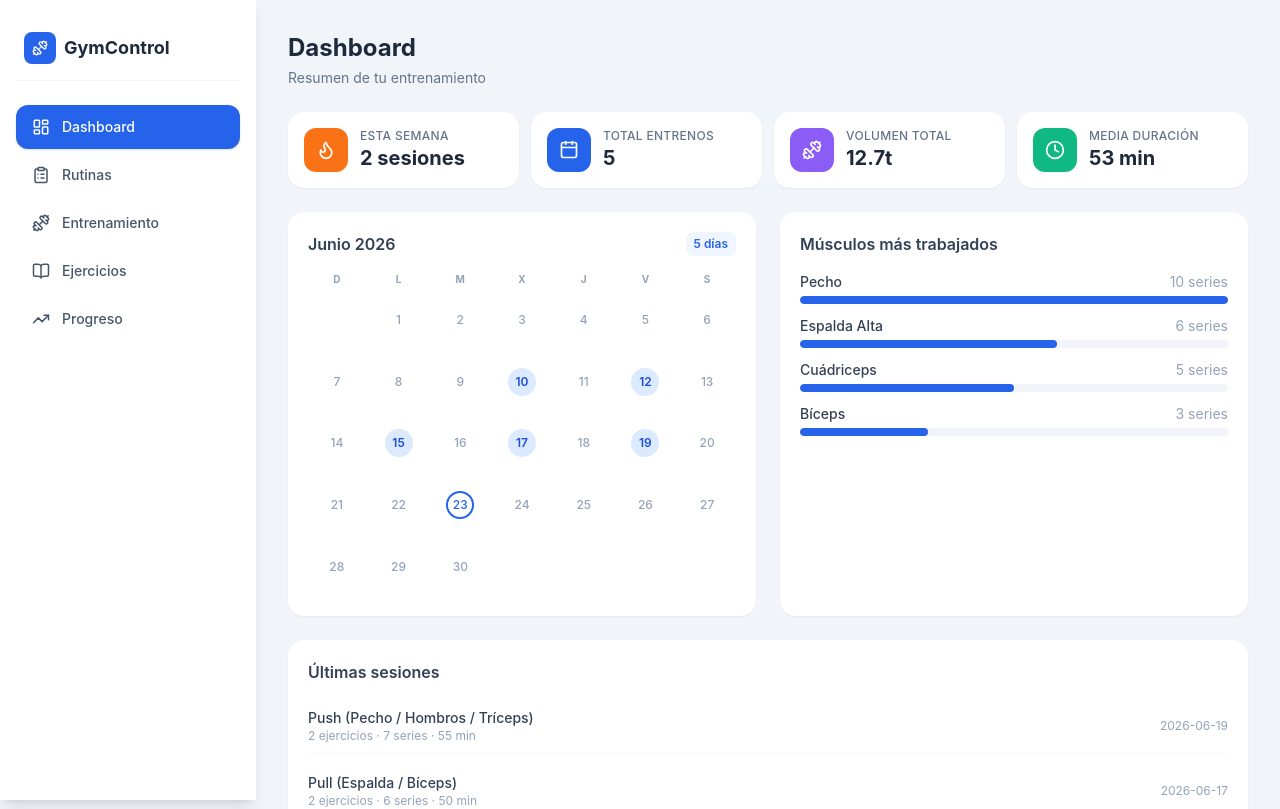
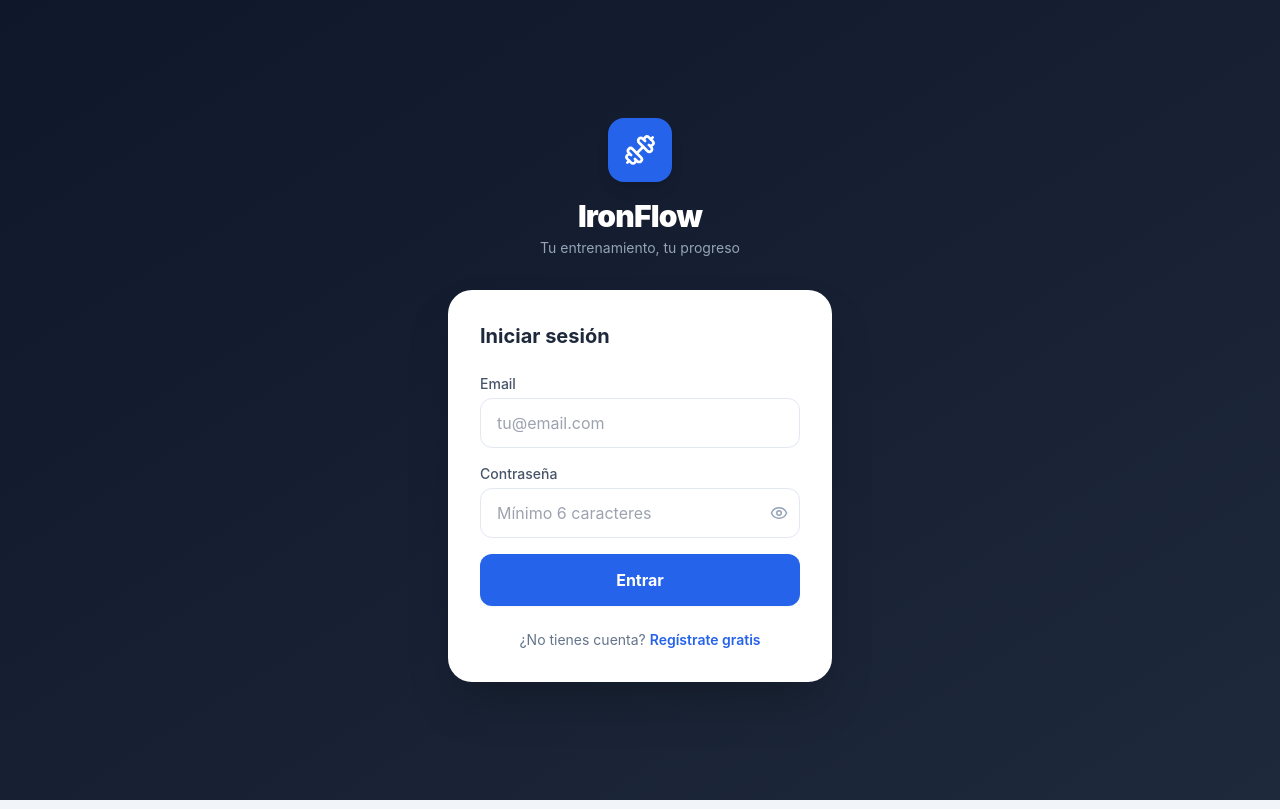
Before and after one commit to Salmanakdim/control-del-gym, a React (Vite) app: page / in a window 1280 px wide. Shown: the top 809 px of the page. Built offline with nearby package versions, Linux system fonts and the light colour scheme; no server answers.

Commit message:
feat: add Supabase auth with login/register

```diff
--- a/package.json
+++ b/package.json
@@ -11,6 +11,7 @@
     "movil": "vite build && vite preview --host"
   },
   "dependencies": {
+    "@supabase/supabase-js": "^2.108.2",
     "lucide-react": "^1.21.0",
     "react": "^19.2.6",
     "react-dom": "^19.2.6",
--- a/src/App.jsx
+++ b/src/App.jsx
@@ -1,17 +1,32 @@
 import { useState } from 'react'
+import { AuthProvider, useAuth } from './contexts/AuthContext'
 import Sidebar from './components/Sidebar'
 import Dashboard from './pages/Dashboard'
 import Routines from './pages/Routines'
 import WorkoutLog from './pages/WorkoutLog'
 import Progress from './pages/Progress'
 import Exercises from './pages/Exercises'
+import Auth from './pages/Auth'
 import { useLocalStorage } from './hooks/useLocalStorage'
 import { SEED_ROUTINES, SEED_LOGS } from './store/gymStore'
 
-export default function App() {
+function AppInner() {
+  const { user } = useAuth()
   const [page, setPage] = useState('dashboard')
   const [routines, setRoutines] = useLocalStorage('gym_routines', SEED_ROUTINES)
   const [logs, setLogs] = useLocalStorage('gym_logs', SEED_LOGS)
+
+  // Loading
+  if (user === undefined) {
+    return (
+      <div className="min-h-screen bg-slate-900 flex items-center justify-center">
+        <div className="w-8 h-8 border-4 border-blue-500 border-t-transparent rounded-full animate-spin" />
+      </div>
+    )
+  }
+
+  // Not logged in
+  if (user === null) return <Auth />
 
   return (
     <div className="flex min-h-screen bg-slate-100">
@@ -28,3 +43,11 @@ export default function App() {
     </div>
   )
 }
+
+export default function App() {
+  return (
+    <AuthProvider>
+      <AppInner />
+    </AuthProvider>
+  )
+}
--- a/src/components/Sidebar.jsx
+++ b/src/components/Sidebar.jsx
@@ -1,19 +1,21 @@
-import { LayoutDashboard, ClipboardList, Dumbbell, TrendingUp, Menu, X, BookOpen } from 'lucide-react'
+import { LayoutDashboard, ClipboardList, Dumbbell, TrendingUp, Menu, X, BookOpen, LogOut } from 'lucide-react'
 import { useState } from 'react'
+import { useAuth } from '../contexts/AuthContext'
 
 const NAV = [
-  { id: 'dashboard',  label: 'Dashboard',              Icon: LayoutDashboard },
-  { id: 'routines',   label: 'Rutinas',                Icon: ClipboardList },
-  { id: 'log',        label: 'Entrenamiento',          Icon: Dumbbell },
-  { id: 'exercises',  label: 'Ejercicios',             Icon: BookOpen },
-  { id: 'progress',   label: 'Progreso',               Icon: TrendingUp },
+  { id: 'dashboard',  label: 'Dashboard',     Icon: LayoutDashboard },
+  { id: 'routines',   label: 'Rutinas',        Icon: ClipboardList },
+  { id: 'log',        label: 'Entrenamiento',  Icon: Dumbbell },
+  { id: 'exercises',  label: 'Ejercicios',     Icon: BookOpen },
+  { id: 'progress',   label: 'Progreso',       Icon: TrendingUp },
 ]
 
 export default function Sidebar({ page, setPage }) {
   const [open, setOpen] = useState(false)
+  const { user, signOut } = useAuth()
 
   const navItems = (
-    <nav className="flex flex-col gap-1 mt-6">
+    <nav className="flex flex-col gap-1 mt-6 flex-1">
       {NAV.map(({ id, label, Icon }) => (
         <button
           key={id}
@@ -30,9 +32,30 @@ export default function Sidebar({ page, setPage }) {
     </nav>
   )
 
+  const sidebarContent = (
+    <>
+      <div className="flex items-center gap-2 px-2 py-4 border-b border-slate-100">
+        <div className="w-8 h-8 bg-blue-600 rounded-lg flex items-center justify-center">
+          <Dumbbell size={16} className="text-white" />
+        </div>
+        <span className="font-bold text-slate-800 text-lg">IronFlow</span>
+      </div>
+      {navItems}
+      <div className="border-t border-slate-100 pt-4 mt-2">
+        <p className="text-xs text-slate-400 px-4 truncate mb-2">{user?.email}</p>
+        <button
+          onClick={signOut}
+          className="flex items-center gap-3 px-4 py-3 rounded-xl text-sm font-medium text-slate-500 hover:bg-red-50 hover:text-red-600 transition-colors w-full text-left"
+        >
+          <LogOut size={18} />
+          Cerrar sesión
+        </button>
+      </div>
+    </>
+  )
+
   return (
     <>
-      {/* Mobile hamburger */}
       <button
         className="lg:hidden fixed top-4 left-4 z-50 p-2 bg-white rounded-lg shadow"
         onClick={() => setOpen(o => !o)}
@@ -40,25 +63,17 @@ export default function Sidebar({ page, setPage }) {
         {open ? <X size={20} /> : <Menu size={20} />}
       </button>
 
-      {/* Mobile overlay */}
       {open && (
         <div className="lg:hidden fixed inset-0 z-40 bg-black/40" onClick={() => setOpen(false)} />
       )}
 
-      {/* Sidebar */}
       <aside className={`
         fixed top-0 left-0 h-full w-64 bg-white shadow-lg z-40 flex flex-col p-4
         transition-transform duration-200
         ${open ? 'translate-x-0' : '-translate-x-full'}
         lg:translate-x-0 lg:static lg:h-screen lg:flex
       `}>
-        <div className="flex items-center gap-2 px-2 py-4 border-b border-slate-100">
-          <div className="w-8 h-8 bg-blue-600 rounded-lg flex items-center justify-center">
-            <Dumbbell size={16} className="text-white" />
-          </div>
-          <span className="font-bold text-slate-800 text-lg">GymControl</span>
-        </div>
-        {navItems}
+        {sidebarContent}
       </aside>
     </>
   )
--- /dev/null
+++ b/src/contexts/AuthContext.jsx
@@ -0,0 +1,34 @@
+import { createContext, useContext, useEffect, useState } from 'react'
+import { supabase } from '../lib/supabase'
+
+const AuthContext = createContext(null)
+
+export function AuthProvider({ children }) {
+  const [user, setUser] = useState(undefined) // undefined = loading
+
+  useEffect(() => {
+    supabase.auth.getSession().then(({ data }) => {
+      setUser(data.session?.user ?? null)
+    })
+    const { data: { subscription } } = supabase.auth.onAuthStateChange((_event, session) => {
+      setUser(session?.user ?? null)
+    })
+    return () => subscription.unsubscribe()
+  }, [])
+
+  const signUp = (email, password, name) =>
+    supabase.auth.signUp({ email, password, options: { data: { name } } })
+
+  const signIn = (email, password) =>
+    supabase.auth.signInWithPassword({ email, password })
+
+  const signOut = () => supabase.auth.signOut()
+
+  return (
+    <AuthContext.Provider value={{ user, signUp, signIn, signOut }}>
+      {children}
+    </AuthContext.Provider>
+  )
+}
+
+export const useAuth = () => useContext(AuthContext)
--- /dev/null
+++ b/src/lib/supabase.js
@@ -0,0 +1,6 @@
+import { createClient } from '@supabase/supabase-js'
+
+const supabaseUrl = import.meta.env.VITE_SUPABASE_URL
+const supabaseKey = import.meta.env.VITE_SUPABASE_KEY
+
+export const supabase = createClient(supabaseUrl, supabaseKey)
--- /dev/null
+++ b/src/pages/Auth.jsx
@@ -0,0 +1,150 @@
+import { useState } from 'react'
+import { useAuth } from '../contexts/AuthContext'
+import { Dumbbell, Eye, EyeOff } from 'lucide-react'
+
+export default function Auth() {
+  const { signIn, signUp } = useAuth()
+  const [mode, setMode] = useState('login') // 'login' | 'register'
+  const [name, setName] = useState('')
+  const [email, setEmail] = useState('')
+  const [password, setPassword] = useState('')
+  const [showPwd, setShowPwd] = useState(false)
+  const [loading, setLoading] = useState(false)
+  const [error, setError] = useState('')
+  const [success, setSuccess] = useState('')
+
+  async function handleSubmit(e) {
+    e.preventDefault()
+    setError('')
+    setSuccess('')
+    setLoading(true)
+
+    try {
+      if (mode === 'register') {
+        const result = await signUp(email, password, name)
+        console.log('signUp result:', JSON.stringify(result))
+        if (result.error) setError(result.error.message || result.error.code || JSON.stringify(result.error))
+        else {
+          const loginResult = await signIn(email, password)
+          if (loginResult.error) setSuccess('Cuenta creada. Ya puedes iniciar sesión.')
+        }
+      } else {
+        const result = await signIn(email, password)
+        console.log('signIn result:', JSON.stringify(result))
+        if (result.error) setError(result.error.message === 'Invalid login credentials'
+          ? 'Email o contraseña incorrectos'
+          : result.error.message || result.error.code || JSON.stringify(result.error))
+      }
+    } catch (e) {
+      console.log('catch error:', e)
+      setError(e.message || 'Error de conexión')
+    }
+    setLoading(false)
+  }
+
+  return (
+    <div className="min-h-screen bg-gradient-to-br from-slate-900 to-slate-800 flex items-center justify-center p-4">
+      <div className="w-full max-w-sm">
+        {/* Logo */}
+        <div className="text-center mb-8">
+          <div className="inline-flex items-center justify-center w-16 h-16 bg-blue-600 rounded-2xl mb-4 shadow-lg">
+            <Dumbbell size={32} className="text-white" />
+          </div>
+          <h1 className="text-3xl font-black text-white tracking-tight">IronFlow</h1>
+          <p className="text-slate-400 mt-1 text-sm">Tu entrenamiento, tu progreso</p>
+        </div>
+
+        {/* Card */}
+        <div className="bg-white rounded-3xl shadow-2xl p-8">
+          <h2 className="text-xl font-bold text-slate-800 mb-6">
+            {mode === 'login' ? 'Iniciar sesión' : 'Crear cuenta'}
+          </h2>
+
+          <form onSubmit={handleSubmit} className="space-y-4">
+            {mode === 'register' && (
+              <div>
+                <label className="text-sm font-medium text-slate-600 block mb-1">Nombre</label>
+                <input
+                  type="text"
+                  value={name}
+                  onChange={e => setName(e.target.value)}
+                  placeholder="Tu nombre"
+                  required
+                  className="w-full px-4 py-3 rounded-xl border border-slate-200 focus:outline-none focus:ring-2 focus:ring-blue-500 text-slate-800"
+                />
+              </div>
+            )}
+
+            <div>
+              <label className="text-sm font-medium text-slate-600 block mb-1">Email</label>
+              <input
+                type="email"
+                value={email}
+                onChange={e => setEmail(e.target.value)}
+                placeholder="tu@email.com"
+                required
+                className="w-full px-4 py-3 rounded-xl border border-slate-200 focus:outline-none focus:ring-2 focus:ring-blue-500 text-slate-800"
+              />
+            </div>
+
+            <div>
+              <label className="text-sm font-medium text-slate-600 block mb-1">Contraseña</label>
+              <div className="relative">
+                <input
+                  type={showPwd ? 'text' : 'password'}
+                  value={password}
+                  onChange={e => setPassword(e.target.value)}
+                  placeholder="Mínimo 6 caracteres"
+                  required
+                  minLength={6}
+                  className="w-full px-4 py-3 rounded-xl border border-slate-200 focus:outline-none focus:ring-2 focus:ring-blue-500 text-slate-800 pr-12"
+                />
+                <button type="button" onClick={() => setShowPwd(v => !v)}
+                  className="absolute right-3 top-1/2 -translate-y-1/2 text-slate-400 hover:text-slate-600">
+                  {showPwd ? <EyeOff size={18} /> : <Eye size={18} />}
+                </button>
+              </div>
+            </div>
+
+            {error && (
+              <div className="bg-red-50 border border-red-200 text-red-600 text-sm rounded-xl px-4 py-3">
+                {error}
+              </div>
+            )}
+            {success && (
+              <div className="bg-green-50 border border-green-200 text-green-700 text-sm rounded-xl px-4 py-3">
+                {success}
+              </div>
+            )}
+
+            <button
+              type="submit"
+              disabled={loading}
+              className="w-full bg-blue-600 hover:bg-blue-700 disabled:opacity-60 text-white font-bold py-3.5 rounded-xl transition-colors shadow-sm"
+            >
+              {loading ? 'Cargando...' : mode === 'login' ? 'Entrar' : 'Crear cuenta'}
+            </button>
+          </form>
+
+          <div className="mt-6 text-center text-sm text-slate-500">
+            {mode === 'login' ? (
+              <>¿No tienes cuenta?{' '}
+                <button onClick={() => { setMode('register'); setError(''); setSuccess('') }}
+                  className="text-blue-600 font-semibold hover:underline">
+                  Regístrate gratis
+                </button>
+              </>
+            ) : (
+              <>¿Ya tienes cuenta?{' '}
+                <button onClick={() => { setMode('login'); setError(''); setSuccess('') }}
+                  className="text-blue-600 font-semibold hover:underline">
+                  Inicia sesión
+                </button>
+              </>
+            )}
+          </div>
+        </div>
+      </div>
+    </div>
+  )
+}
```
Also changed, not shown: 1 other file (tests, documents, lock files or other folders).
